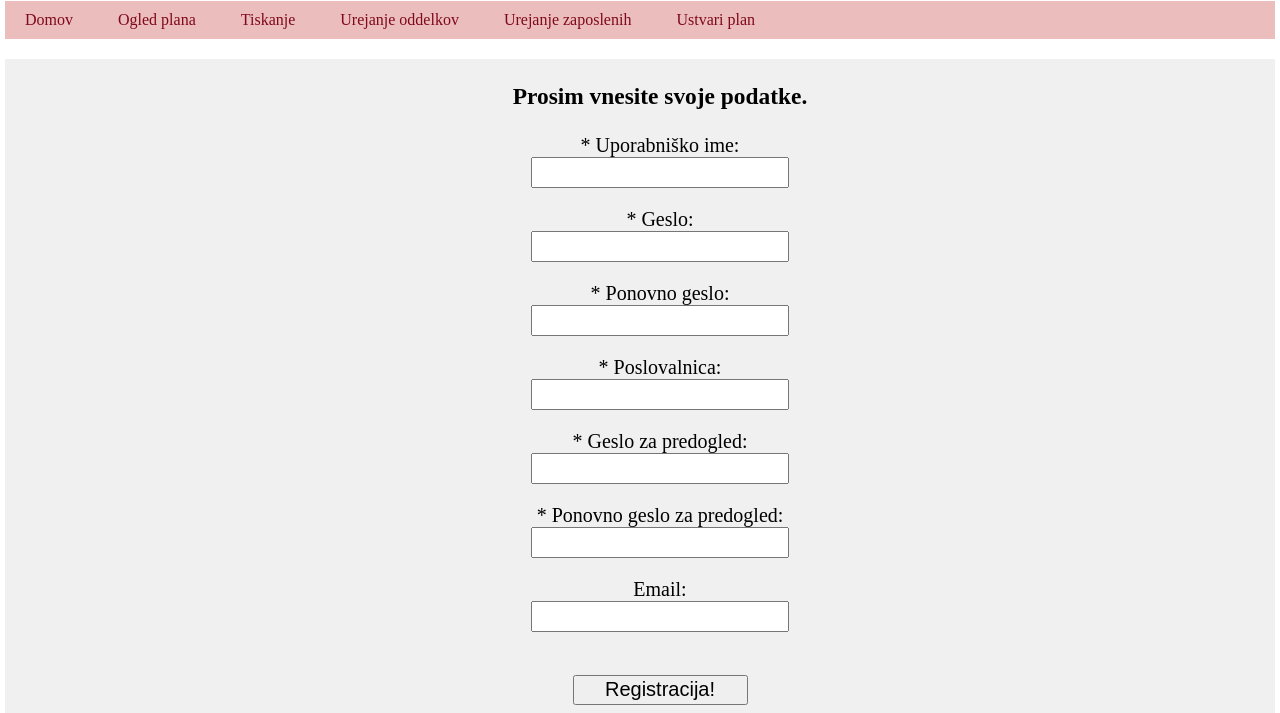
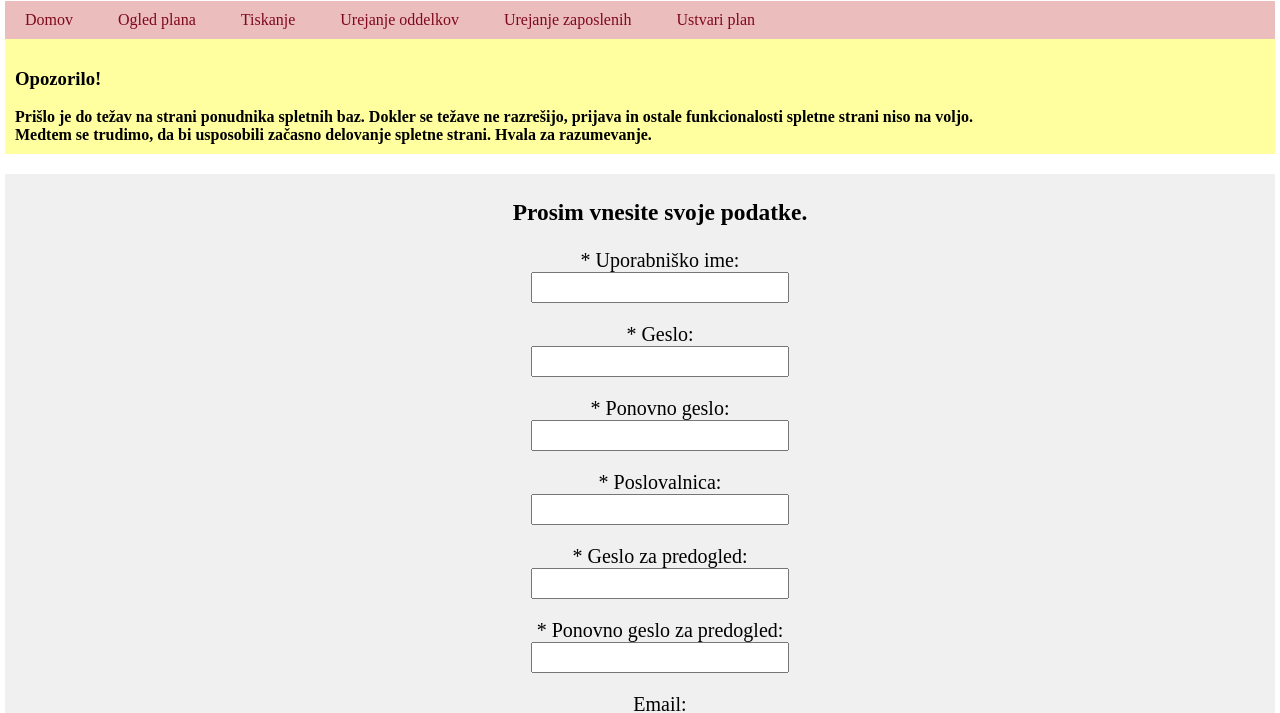
Before and after one commit to blazvrh/Shift-Planner-v2, a website: page public/register.html in a window 1280 px wide. Shown: the part 87-800 px from the top of the page. Drawn offline with Linux system fonts and the light colour scheme.

Commit message:
warrning for the user - database down

```diff
--- a/public/register.html
+++ b/public/register.html
@@ -31,6 +31,12 @@
             <li><a href="urediTrenitenPlan">Ustvari plan</a></li>
         </ul>
     </nav>
+
+    <div class="notification-to-user" style="background-color: rgb(255, 255, 159); padding: 10px; font-weight: bold;">
+        <h3>Opozorilo!</h3>
+        Prišlo je do težav na strani ponudnika spletnih baz. Dokler se težave ne razrešijo, prijava in ostale funkcionalosti spletne strani niso na voljo.<br>
+        Medtem se trudimo, da bi usposobili začasno delovanje spletne strani. Hvala za razumevanje.<br>
+    </div>
 
     <!-- register div -->
     <div class="registerDataList">
```
Also changed, not shown: routes/route_loginRegister.js (+7 -1 lines).
